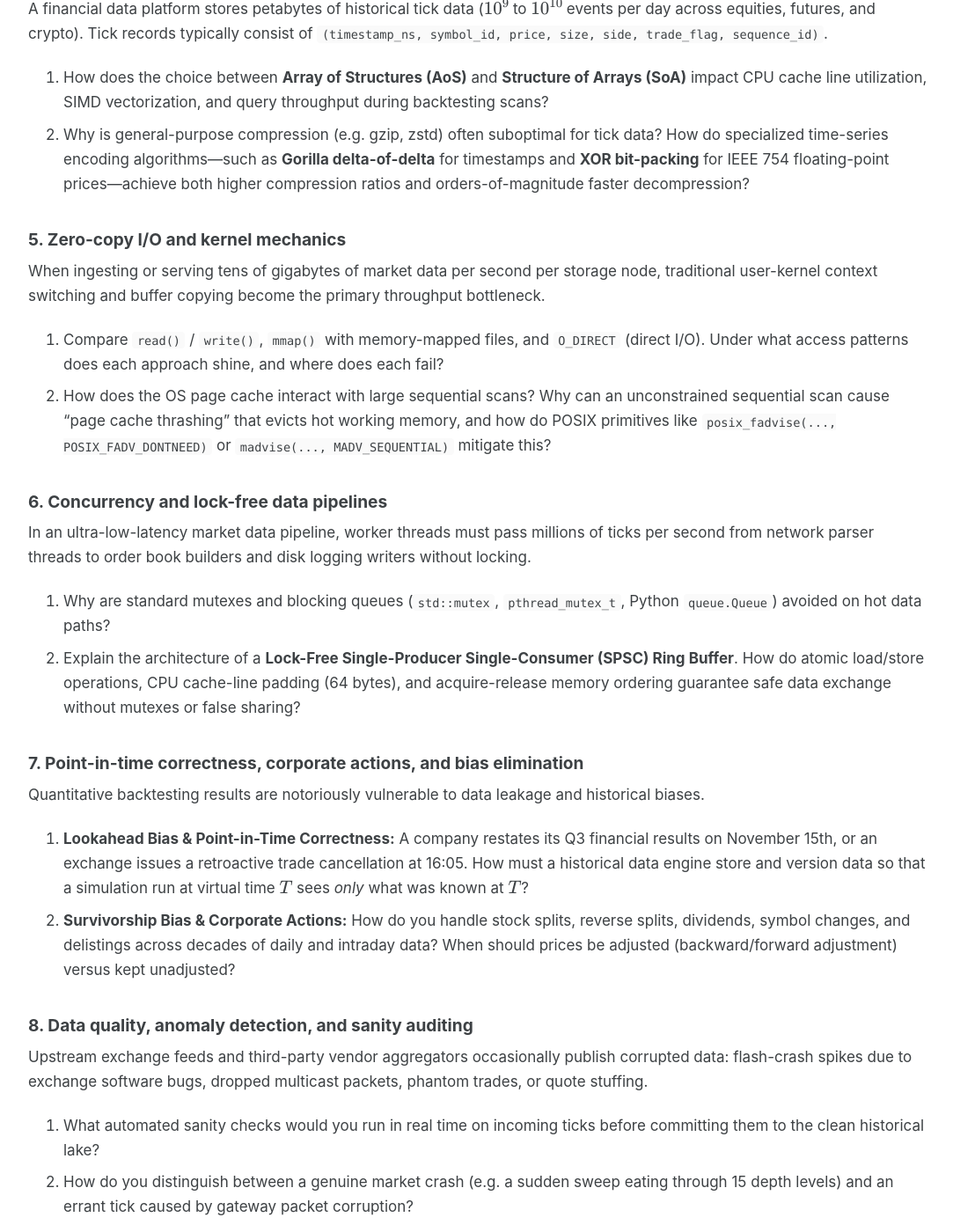
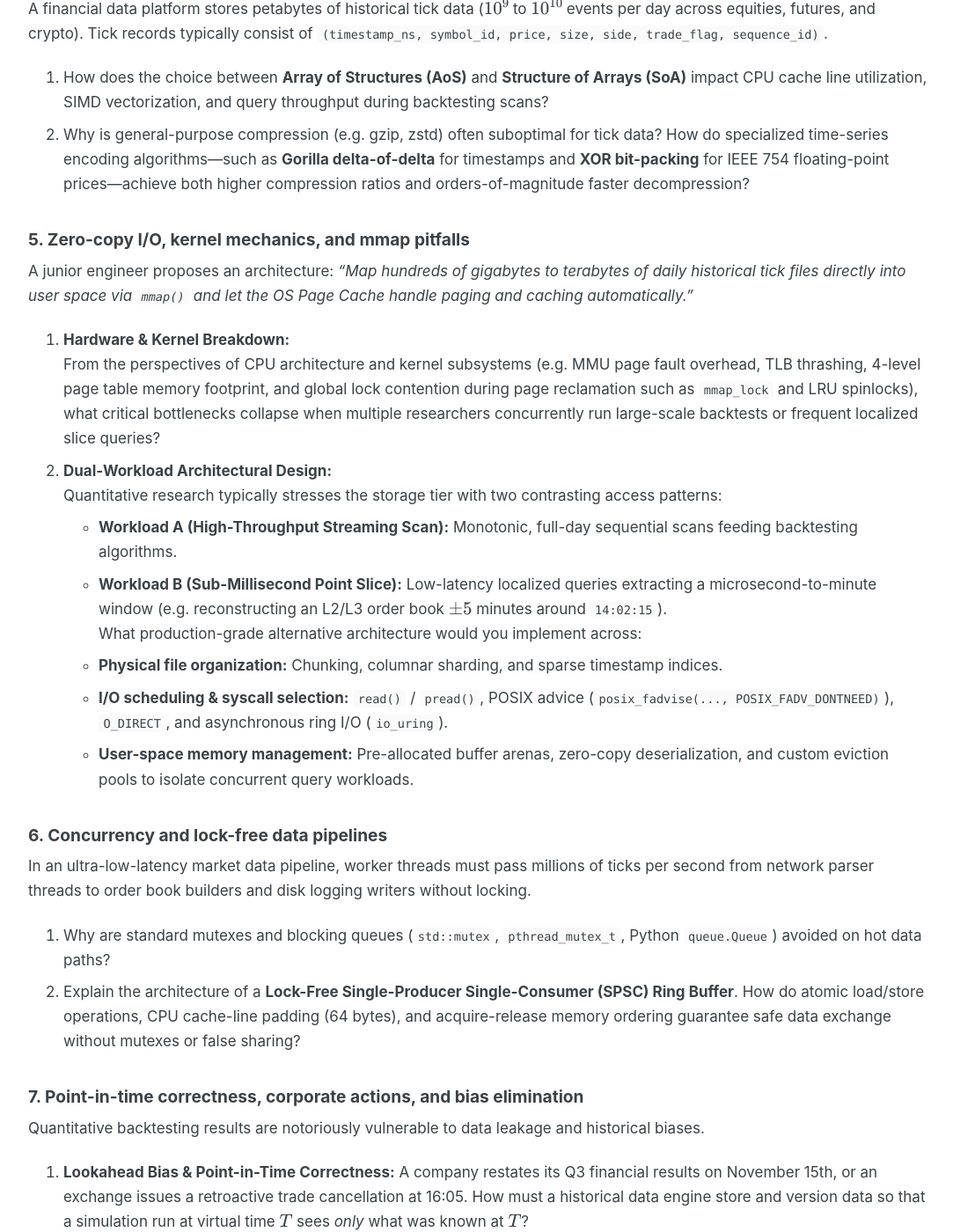
Before and after one commit to marsset/marsset.github.io, a Jekyll site: the page built from _posts/2026-11-05-quant-data-infrastructure-practice.markdown, in a window 1280 px wide and 1400 px high, scrolled down 1279 px. Shown: the whole window at 88% size, without its empty margins (96-1179 px from the left). Built offline with Jekyll 4.4.1, drawn with Linux system fonts in a browser that asks for light colours; cached includes are drawn as plain includes; formulas are drawn with MathJax 3.

Commit message:
post(system): update quant data infra practice problems and sliding bitset formula

```diff
--- a/_posts/2026-11-05-quant-data-infrastructure-practice.markdown
+++ b/_posts/2026-11-05-quant-data-infrastructure-practice.markdown
@@ -42,11 +42,20 @@ A financial data platform stores petabytes of historical tick data ($10^9$ to $1
 1. How does the choice between **Array of Structures (AoS)** and **Structure of Arrays (SoA)** impact CPU cache line utilization, SIMD vectorization, and query throughput during backtesting scans?
 2. Why is general-purpose compression (e.g. gzip, zstd) often suboptimal for tick data? How do specialized time-series encoding algorithms—such as **Gorilla delta-of-delta** for timestamps and **XOR bit-packing** for IEEE 754 floating-point prices—achieve both higher compression ratios and orders-of-magnitude faster decompression?
 
-### 5. Zero-copy I/O and kernel mechanics
+### 5. Zero-copy I/O, kernel mechanics, and mmap pitfalls
 
-When ingesting or serving tens of gigabytes of market data per second per storage node, traditional user-kernel context switching and buffer copying become the primary throughput bottleneck.
-1. Compare `read()` / `write()`, `mmap()` with memory-mapped files, and `O_DIRECT` (direct I/O). Under what access patterns does each approach shine, and where does each fail?
-2. How does the OS page cache interact with large sequential scans? Why can an unconstrained sequential scan cause "page cache thrashing" that evicts hot working memory, and how do POSIX primitives like `posix_fadvise(..., POSIX_FADV_DONTNEED)` or `madvise(..., MADV_SEQUENTIAL)` mitigate this?
+A junior engineer proposes an architecture: *"Map hundreds of gigabytes to terabytes of daily historical tick files directly into user space via `mmap()` and let the OS Page Cache handle paging and caching automatically."*
+
+1. **Hardware & Kernel Breakdown:**
+   From the perspectives of CPU architecture and kernel subsystems (e.g. MMU page fault overhead, TLB thrashing, 4-level page table memory footprint, and global lock contention during page reclamation such as `mmap_lock` and LRU spinlocks), what critical bottlenecks collapse when multiple researchers concurrently run large-scale backtests or frequent localized slice queries?
+2. **Dual-Workload Architectural Design:**
+   Quantitative research typically stresses the storage tier with two contrasting access patterns:
+   - **Workload A (High-Throughput Streaming Scan):** Monotonic, full-day sequential scans feeding backtesting algorithms.
+   - **Workload B (Sub-Millisecond Point Slice):** Low-latency localized queries extracting a microsecond-to-minute window (e.g. reconstructing an L2/L3 order book $\pm 5$ minutes around `14:02:15`).
+   What production-grade alternative architecture would you implement across:
+   - **Physical file organization:** Chunking, columnar sharding, and sparse timestamp indices.
+   - **I/O scheduling & syscall selection:** `read()` / `pread()`, POSIX advice (`posix_fadvise(..., POSIX_FADV_DONTNEED)`), `O_DIRECT`, and asynchronous ring I/O (`io_uring`).
+   - **User-space memory management:** Pre-allocated buffer arenas, zero-copy deserialization, and custom eviction pools to isolate concurrent query workloads.
 
 ### 6. Concurrency and lock-free data pipelines
 
--- a/_posts/2026-11-05-sliding-bitset.markdown
+++ b/_posts/2026-11-05-sliding-bitset.markdown
@@ -47,7 +47,7 @@ Because sequence numbers are monotonic, we do not need to store the 64-bit integ
 
 1. **Fixed Window Capacity $W$:**
    Choose a power-of-two window size, e.g. $W = 8192$ bits.
-   $$\text{Memory} = \frac{8192 \text{ bits}}{8 \times 8} = 128 \times 8 \text{ bytes} = 1024 \text{ bytes (1 KB)}$$
+   $$\text{Memory} = \frac{8192 \text{ bits}}{64 \text{ bits/word}} = 128 \text{ words} = 1024 \text{ bytes (1 KB)}$$
    Consisting of 128 `uint64_t` words, this 1 KB array occupies only **16 CPU cache lines** (64 bytes each). The entire bitset permanently resides inside the CPU's ultra-fast L1 Data Cache (typically 32 KB or 64 KB).
 2. **Single State Variable:**
    Maintain a single 64-bit integer: `max_seen_seq` ($S_{\max}$, the highest sequence number observed so far).
```
